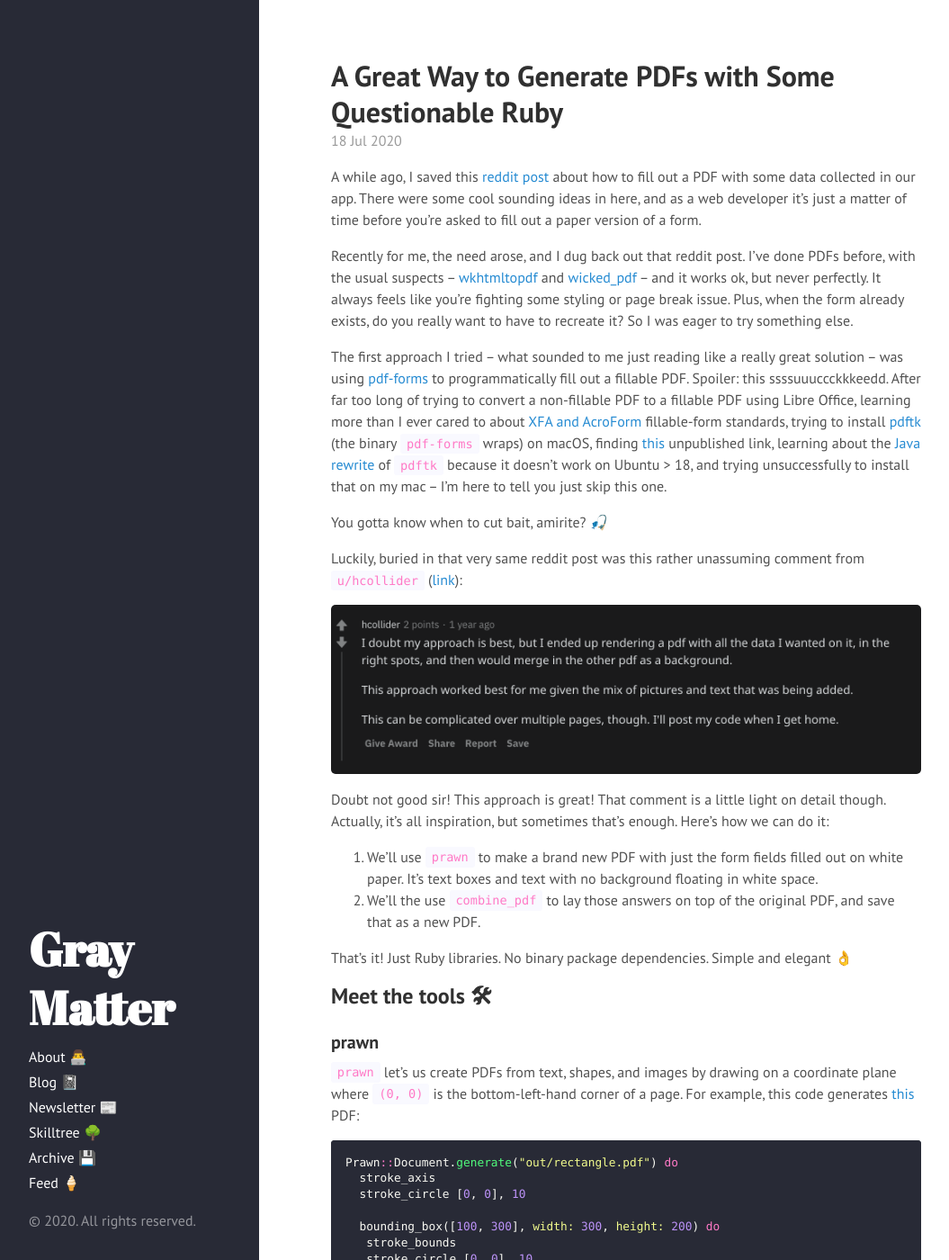
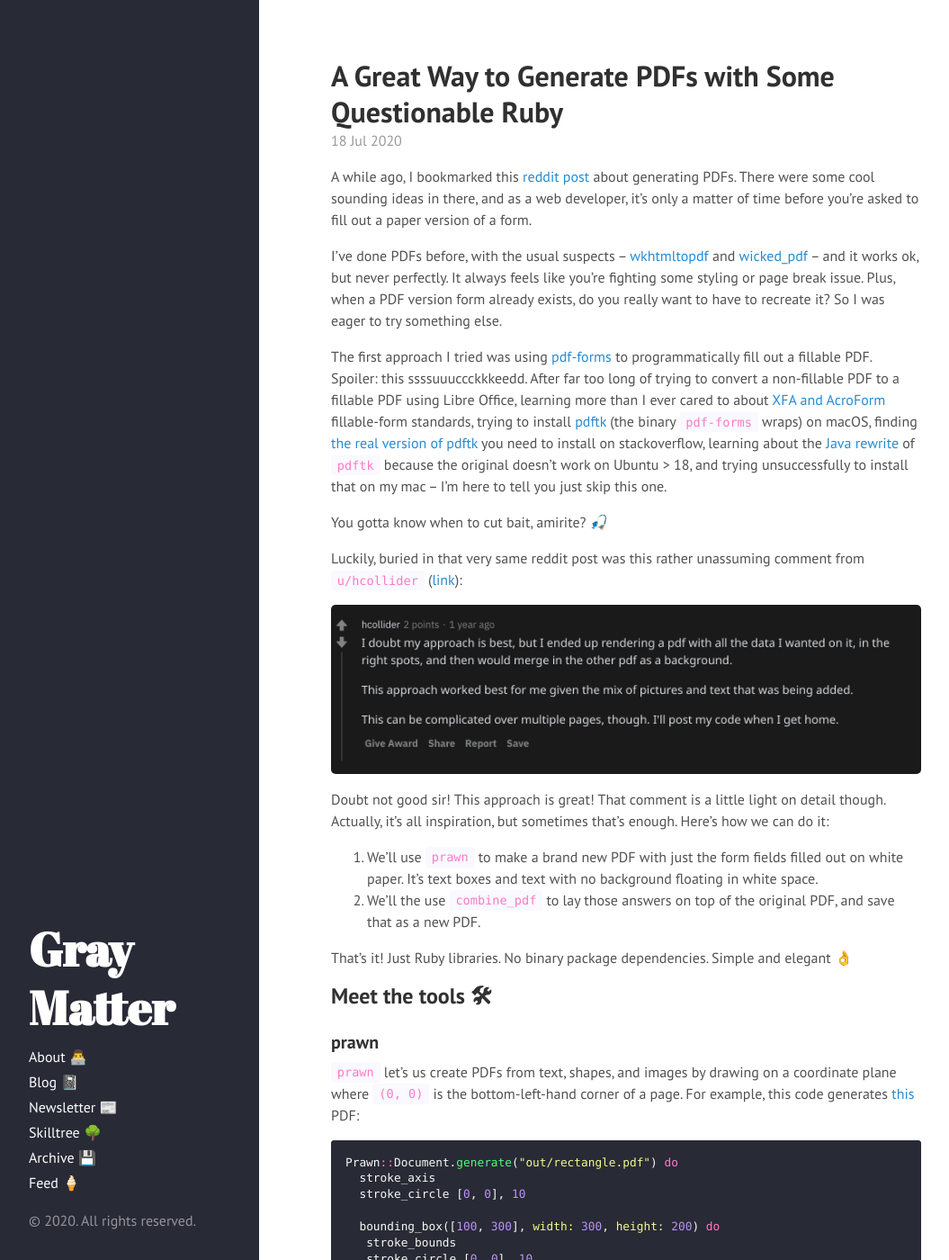
Before and after one commit to gkemmey/gray_matter, a Jekyll site: the page built from _posts/2020-07-18-a-great-way-to-generate-pdfs-with-some-questionable-ruby.md, in a window 1280 px wide and 1400 px high. Shown: the whole window at 90% size, without its empty margins (0-1055 px from the left). Built offline with Jekyll 4.4.1, drawn with Linux system fonts in a browser that asks for light colours; comment, search, counter and statistics services are not loaded; some of the changed text lies outside the part shown.

Commit message:
edits post: a great way to generate pdfs with some questionable ruby

````diff
--- a/_posts/2020-07-18-a-great-way-to-generate-pdfs-with-some-questionable-ruby.md
+++ b/_posts/2020-07-18-a-great-way-to-generate-pdfs-with-some-questionable-ruby.md
@@ -4,11 +4,11 @@
 published: true
 ---
 
-A while ago, I saved this [reddit post](https://www.reddit.com/r/rails/comments/8ohntl/generating_pdf_form_with_prawn/e03k552) about how to fill out a PDF with some data collected in our app. There were some cool sounding ideas in here, and as a web developer it's just a matter of time before you're asked to fill out a paper version of a form.
+A while ago, I bookmarked this [reddit post](https://www.reddit.com/r/rails/comments/8ohntl/generating_pdf_form_with_prawn/e03k552) about generating PDFs. There were some cool sounding ideas in there, and as a web developer, it's only a matter of time before you're asked to fill out a paper version of a form.
 
-Recently for me, the need arose, and I dug back out that reddit post. I've done PDFs before, with the usual suspects -- [wkhtmltopdf](https://wkhtmltopdf.org/) and [wicked_pdf](https://github.com/mileszs/wicked_pdf) -- and it works ok, but never perfectly. It always feels like you're fighting some styling or page break issue. Plus, when the form already exists, do you really want to have to recreate it? So I was eager to try something else.
+I've done PDFs before, with the usual suspects -- [wkhtmltopdf](https://wkhtmltopdf.org/) and [wicked_pdf](https://github.com/mileszs/wicked_pdf) -- and it works ok, but never perfectly. It always feels like you're fighting some styling or page break issue. Plus, when a PDF version form already exists, do you really want to have to recreate it? So I was eager to try something else.
 
-The first approach I tried -- what sounded to me just reading like a really great solution -- was using [pdf-forms](https://github.com/jkraemer/pdf-forms) to programmatically fill out a fillable PDF. Spoiler: this ssssuuuccckkkeedd. After far too long of trying to convert a non-fillable PDF to a fillable PDF using Libre Office, learning more than I ever cared to about [XFA and AcroForm](https://appligent.com/what-is-the-difference-between-acroforms-and-xfa/) fillable-form standards, trying to install [pdftk](https://www.pdflabs.com/tools/pdftk-the-pdf-toolkit/) (the binary `pdf-forms` wraps) on macOS, finding [this](https://stackoverflow.com/questions/39750883/pdftk-hanging-on-macos-sierra/39814799#39814799) unpublished link, learning about the [Java rewrite](https://gitlab.com/pdftk-java/pdftk) of `pdftk` because it doesn't work on Ubuntu > 18, and trying unsuccessfully to install that on my mac -- I'm here to tell you just skip this one.
+The first approach I tried was using [pdf-forms](https://github.com/jkraemer/pdf-forms) to programmatically fill out a fillable PDF. Spoiler: this ssssuuuccckkkeedd. After far too long of trying to convert a non-fillable PDF to a fillable PDF using Libre Office, learning more than I ever cared to about [XFA and AcroForm](https://appligent.com/what-is-the-difference-between-acroforms-and-xfa/) fillable-form standards, trying to install [pdftk](https://www.pdflabs.com/tools/pdftk-the-pdf-toolkit/) (the binary `pdf-forms` wraps) on macOS, finding [the real version of pdftk](https://stackoverflow.com/questions/39750883/pdftk-hanging-on-macos-sierra/39814799#39814799) you need to install on stackoverflow, learning about the [Java rewrite](https://gitlab.com/pdftk-java/pdftk) of `pdftk` because the original doesn't work on Ubuntu > 18, and trying unsuccessfully to install that on my mac -- I'm here to tell you just skip this one.
 
 You gotta know when to cut bait, amirite? 🎣
 
@@ -41,7 +41,7 @@
 end
 ```
 
-Even more important to our use case of filling out a form, is `prawn's` text utilities. Checkout this example which generates <a href="{{ site.github.url }}/public/images/2020-07-18/text.pdf" target="\_blank">this</a> PDF:
+More importantly for filling out forms, are `prawn's` text utilities. Checkout this example which generates <a href="{{ site.github.url }}/public/images/2020-07-18/text.pdf" target="\_blank">this</a> PDF:
 
 ```ruby
 Prawn::Document.generate("out/text.pdf") do
@@ -62,18 +62,17 @@
 end
 ```
 
-Here is an image of that PDF, so we can talk about it:
+For reference, here's a screenshot of that PDF:
 
 <div class="img-bordered">
 ![text pdf as png]({{ site.github.url }}/public/images/2020-07-18/text_pdf_as_png.png)
 </div>
 
-`text_box` is the single most important method `prawn` gives us. It lets us draw a text box by specifying its top left corner (`at`), its `width`, its `height`, and optionally what to do with text that doesn't fit (`overflow`). The third `overflow` mode in that picture, `shrink_to_fit`, is especially useful when filling out form fields on our PDFs.
+`text_box` lets us draw a text box by specifying its top left corner (`at`), its `width`, its `height`, and optionally what to do with text that doesn't fit (`overflow`). The third `overflow` mode in that picture, `shrink_to_fit`, is especially useful when filling out form fields on a PDF.
 
 ### combine_pdf
 
-Unsurprisingly, `combine_pdf` let's us...combine PDFs. Ultimately, we'll use it take a PDF of all the form's content, generated with `prawn`, and lay it on top of the original PDF form.
-Here's an example of doing something similar, but instead of filling out the form, we draw a grid on it (<a href="{{ site.github.url }}/public/images/2020-07-18/osha_form_300_with_grid.pdf" target="\_blank">the PDF</a>):
+Unsurprisingly, `combine_pdf` let's us...combine PDFs. Ultimately, we'll use it take a PDF of all the form's content, generated with `prawn`, and lay it on top of the original PDF form. Here's an example of doing something similar, but instead of filling out the form, we draw a grid on it (<a href="{{ site.github.url }}/public/images/2020-07-18/osha_form_300_with_grid.pdf" target="\_blank">the PDF</a>):
 
 ```ruby
 # make a grid sheet
@@ -114,15 +113,15 @@
 form.save("out/osha_form_300_with_grid.pdf")
 ```
 
-This isn't a pointless example -- we're going to use that grid to help us properly lay out text boxes when we fill out the form for real. That's not filling out a form, but that's all the tools -- `prawn` and `combine_pdf` 🤝 -- put together.
+This isn't a pointless example. We can use a grid like that to help us properly lay out text boxes when we fill out the form for real. Also, while we haven't filled out the form per se, that example shows everything you need for doing so yourself. Instead of drawing lines and text boxes for your axis labels you would draw text boxes for your data fields, but that's all the tools -- `prawn` and `combine_pdf` 🤝 -- put together.
+
+If all we wanted to do was showcase the methodology, we'd be done, but where's the fun in that? Let's do the whole form!
 
 ## Filling out a PDF form for reals 📝
 
 ### Hold up a second!
 
-I wanna look at a more complete example for filling out some OSHA forms. I think there's some interesting Ruby involved, but there's arguments for it being overcomplicated. Past this section, we're really just having fun with Ruby in the context of filling out a PDF.
-
-You don't have to keep reading -- that grid example has everything you need. At the end of the day, all you need are:
+You don't have to keep reading -- that grid example has everything you need. Past here, we're mostly just having fun with Ruby in the context of filling out a PDF. At the end of the day, all you need are:
 
 1. Calls to `prawn`'s text_box method with options for where to draw it on the page like so:
 
````
